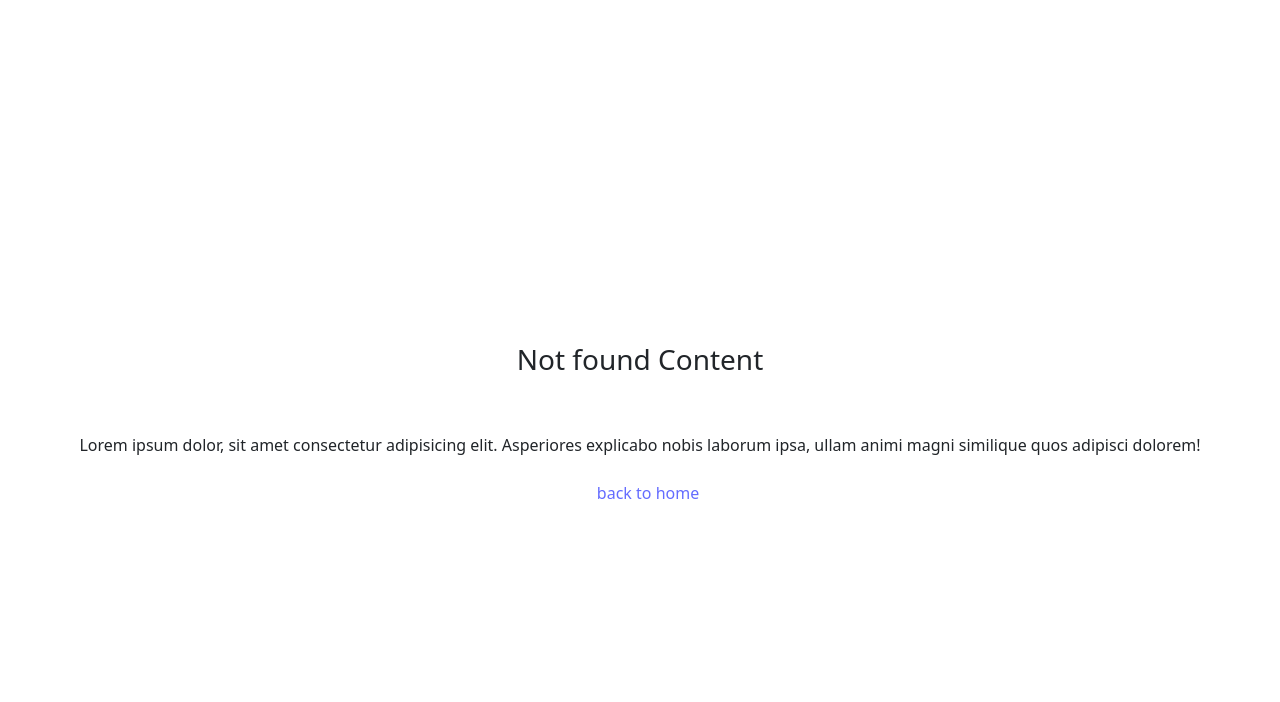
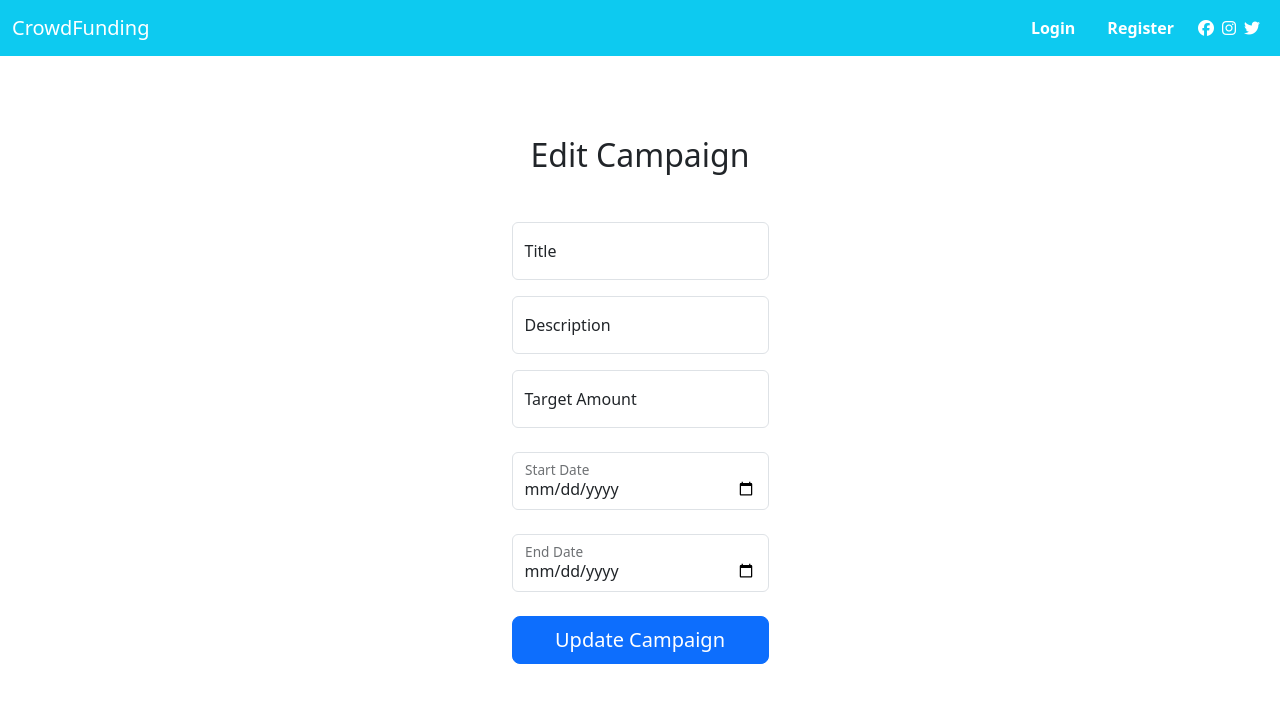
Before and after one commit to ziadKramzy/crowdfunding_frontend-, a React (Vite) app in the folder crowdfunding_project/: page /campaign/edit/1 in a window 1280 px wide. Before the commit this address had no page. Shown: the top 702 px of the page. Built offline with nearby package versions, Linux system fonts and the light colour scheme; no server answers.

Commit message:
delete and edit form added

```diff
--- a/crowdfunding_project/src/components/Navbar.jsx
+++ b/crowdfunding_project/src/components/Navbar.jsx
@@ -34,7 +34,7 @@ const Navbar = () => {
             <li className="nav-item mx-2">
               <NavLink className="nav-link text-white" to="/register">Register</NavLink>
             </li></>:<li className="nav-item mx-2">
-              <NavLink className="nav-link text-white" to="/login" onClick={()=>setUserLogin(null)}>Logout</NavLink>
+              <NavLink className="nav-link text-white" to="/login" onClick={()=>{setUserLogin(null); localStorage.removeItem('userId')}}>Logout</NavLink>
             </li>}
 
             <li className="nav-item d-flex gap-2 mx-2">
--- a/crowdfunding_project/src/pages/CampaignDetails.jsx
+++ b/crowdfunding_project/src/pages/CampaignDetails.jsx
@@ -1,6 +1,7 @@
 import { useParams, useNavigate } from "react-router-dom";
-import { useEffect, useState } from "react";
+import { useEffect, useState, useContext } from "react";
 import axios from "axios";
+import { UserContext } from "../UserContext";
 
 export const CampaignDetails = () => {
   const { id } = useParams();
@@ -9,11 +10,31 @@ export const CampaignDetails = () => {
   const [campaign, setCampaign] = useState(null);
   const [loading, setLoading] = useState(true);
   const [error, setError] = useState(null);
+  // const { setUserLogin, userId } = useContext(UserContext);
+  const userId = localStorage.getItem("userId");
+  const token = localStorage.getItem("userToken");
+
+  let handleDelete = async () => {
+    const response = await axios.delete(
+      `http://127.0.0.1:8000/api/projects/${id}/delete/`,
+      {
+        headers: {
+          Authorization: `Bearer ${token}`,
+        },
+      }
+    );
+
+    console.log(response);
+    navigate("/");
+  };
 
   useEffect(() => {
     const fetchCampaign = async () => {
       try {
-        const response = await axios.get(`http://127.0.0.1:8000/api/projects/${id}/`);
+        const response = await axios.get(
+          `http://127.0.0.1:8000/api/projects/${id}/`
+        );
+        console.log(userId, response.data);
         setCampaign(response.data);
       } catch (err) {
         setError("Failed to load campaign details.");
@@ -34,17 +55,43 @@ export const CampaignDetails = () => {
       </div>
     );
 
-  if (error)
-    return <div className="text-danger text-center mt-5">{error}</div>;
+  if (error) return <div className="text-danger text-center mt-5">{error}</div>;
 
   return (
     <div className="container mt-5">
       <h2 className="mb-4 text-center">{campaign.title}</h2>
       <div className="card p-4 shadow-sm">
-        <p><strong>Description:</strong> {campaign.description}</p>
-        <p><strong>Target Amount:</strong> ${campaign.target_amount}</p>
-        <p><strong>Start Date:</strong> {new Date(campaign.start_date).toLocaleDateString()}</p>
-        <p><strong>End Date:</strong> {new Date(campaign.end_date).toLocaleDateString()}</p>
+        <p>
+          <strong>Description:</strong> {campaign.description}
+        </p>
+        <p>
+          <strong>Target Amount:</strong> ${campaign.target_amount}
+        </p>
+        <p>
+          <strong>Start Date:</strong>{" "}
+          {new Date(campaign.start_date).toLocaleDateString()}
+        </p>
+        <p>
+          <strong>End Date:</strong>{" "}
+          {new Date(campaign.end_date).toLocaleDateString()}
+        </p>
+
+        {campaign.owner == userId && (
+          <div className="mt-4 d-flex justify-content-center gap-3">
+            <button
+              className="btn btn-primary"
+              onClick={() => {
+                navigate(`/campaign/edit/${campaign.id}`);
+              }}
+            >
+              Edit
+            </button>
+            <button className="btn btn-danger" onClick={handleDelete}>
+              Delete
+            </button>
+          </div>
+        )}
+
         <div className="text-center mt-4">
           <button className="btn btn-secondary" onClick={() => navigate("/")}>
             Back to Campaigns
--- /dev/null
+++ b/crowdfunding_project/src/pages/CampaignEdit.jsx
@@ -0,0 +1,193 @@
+import axios from "axios";
+import { useFormik } from "formik";
+import React, { useContext, useEffect, useState } from "react";
+import * as Yup from "yup";
+import { UserContext } from "../UserContext";
+import { useNavigate, useParams } from "react-router-dom";
+
+export const CampaignEdit = () => {
+  const [isLoading, setIsLoading] = useState(false);
+  const { userLogin } = useContext(UserContext);
+  const navigate = useNavigate();
+  const { id } = useParams();
+
+  const [initialValues, setInitialValues] = useState({
+    title: "",
+    description: "",
+    target_amount: "",
+    start_date: "",
+    end_date: "",
+  });
+
+  useEffect(() => {
+    const token = localStorage.getItem("userToken");
+    axios
+      .get(`http://127.0.0.1:8000/api/projects/${id}/`, {
+        headers: {
+          Authorization: `Bearer ${token}`,
+        },
+      })
+      .then((res) => {
+        const data = res.data;
+        setInitialValues({
+          title: data.title || "",
+          description: data.description || "",
+          target_amount: data.target_amount || "",
+          start_date: data.start_date || "",
+          end_date: data.end_date || "",
+        });
+      })
+      .catch((err) => {
+        console.error("Failed to load campaign:", err);
+        alert("Failed to load campaign.");
+      });
+  }, [id]);
+
+  const handleUpdate = (formValues) => {
+    const token = localStorage.getItem("userToken");
+    setIsLoading(true);
+    axios
+      .put(`http://127.0.0.1:8000/api/projects/${id}/update/`, formValues, {
+        headers: {
+          Authorization: `Bearer ${token}`,
+        },
+      })
+      .then((res) => {
+        console.log(res);
+        setIsLoading(false);
+        navigate(`/campaign-details/${id}`);
+      })
+      .catch((err) => {
+        console.log(err);
+        setIsLoading(false);
+        alert(`Failed to update campaign.\n${err.response.data.error}`);
+      });
+  };
+
+  const campaignValidationSchema = Yup.object({
+    title: Yup.string()
+      .required("Title is required")
+      .min(3, "Title must be at least 3 characters"),
+    description: Yup.string()
+      .required("Description is required")
+      .min(3, "Description must be at least 3 characters"),
+    target_amount: Yup.number()
+      .required("Target amount is required")
+      .positive("Amount must be positive")
+      .typeError("Amount must be a number"),
+    start_date: Yup.date().required("Start date is required"),
+    end_date: Yup.date().required("End date is required"),
+  });
+
+  const formik = useFormik({
+    enableReinitialize: true,
+    initialValues,
+    validationSchema: campaignValidationSchema,
+    onSubmit: handleUpdate,
+  });
+
+  return (
+    <>
+      <h2 className="text-dark text-center mb-5">Edit Campaign</h2>
+      <form onSubmit={formik.handleSubmit}>
+        <div className="form-floating mb-3">
+          <input
+            onChange={formik.handleChange}
+            onBlur={formik.handleBlur}
+            value={formik.values.title}
+            type="text"
+            name="title"
+            className="form-control"
+            id="floatingTitle"
+            placeholder="ex.animal help"
+          />
+          <label htmlFor="floatingTitle">Title</label>
+        </div>
+        {formik.errors.title && formik.touched.title && (
+          <div className="alert alert-danger">{formik.errors.title}</div>
+        )}
+
+        <div className="form-floating mb-3">
+          <input
+            onChange={formik.handleChange}
+            onBlur={formik.handleBlur}
+            value={formik.values.description}
+            type="text"
+            name="description"
+            className="form-control"
+            id="floatingDescription"
+            placeholder="ex.animal help description"
+          />
+          <label htmlFor="floatingDescription">Description</label>
+        </div>
+        {formik.errors.description && formik.touched.description && (
+          <div className="alert alert-danger">{formik.errors.description}</div>
+        )}
+
+        <div className="form-floating mb-4">
+          <input
+            onChange={formik.handleChange}
+            onBlur={formik.handleBlur}
+            value={formik.values.target_amount}
+            name="target_amount"
+            type="number"
+            className="form-control"
+            id="floatingTargetAmount"
+            placeholder="ex.30000"
+          />
+          <label htmlFor="floatingTargetAmount">Target Amount</label>
+        </div>
+        {formik.errors.target_amount && formik.touched.target_amount && (
+          <div className="alert alert-danger">
+            {formik.errors.target_amount}
+          </div>
+        )}
+
+        <div className="form-floating mb-4">
+          <input
+            onChange={formik.handleChange}
+            onBlur={formik.handleBlur}
+            value={formik.values.start_date}
+            name="start_date"
+            type="date"
+            className="form-control"
+            id="floatingStartDate"
+            placeholder="ex.2025-10-01"
+          />
+          <label htmlFor="floatingStartDate">Start Date</label>
+        </div>
+        {formik.errors.start_date && formik.touched.start_date && (
+          <div className="alert alert-danger">{formik.errors.start_date}</div>
+        )}
+
+        <div className="form-floating mb-4">
+          <input
+            onChange={formik.handleChange}
+            onBlur={formik.handleBlur}
+            value={formik.values.end_date}
+            name="end_date"
+            type="date"
+            className="form-control"
+            id="floatingEndDate"
+            placeholder="ex.2026-03-26"
+          />
+          <label htmlFor="floatingEndDate">End Date</label>
+        </div>
+        {formik.errors.end_date && formik.touched.end_date && (
+          <div className="alert alert-danger">{formik.errors.end_date}</div>
+        )}
+
+        <button
+          type="submit"
+          className="btn btn-primary btn-lg w-100 text-white"
+        >
+          {isLoading ? (
+            <i className="fas fa-spinner fa-spin"></i>
+          ) : (
+            "Update Campaign"
+          )}
+        </button>
+      </form>
+    </>
+  );
+};
--- a/crowdfunding_project/src/pages/Login.jsx
+++ b/crowdfunding_project/src/pages/Login.jsx
@@ -1,81 +1,131 @@
-import axios from 'axios'
-import { useFormik } from 'formik'
-import  { useContext, useEffect, useState } from 'react'
-import { Link, useNavigate } from 'react-router-dom'
-import * as Yup from 'yup'
-import { UserContext } from '../UserContext'
+import axios from "axios";
+import { useFormik } from "formik";
+import { useContext, useEffect, useState } from "react";
+import { Link, useNavigate } from "react-router-dom";
+import * as Yup from "yup";
+import { UserContext } from "../UserContext";
 
+const Login = () => {
+  let navigate = useNavigate();
+  let [loginerror, setLoginerror] = useState(null);
+  const [isloading, setIsloading] = useState(null);
+  let { setUserLogin } = useContext(UserContext);
 
- const Login =()=> {
-  let navigate = useNavigate()
-  let[loginerror , setLoginerror] = useState(null)
-  const [isloading , setIsloading] = useState(null)
-  let {setUserLogin} = useContext(UserContext);
-
-  let handleLogin= (values)=>{
-    setIsloading(true)
-axios.post('http://127.0.0.1:8000/api/login',values)
-.then((response)=>{console.log(response);
-  if(response.data.message ==='Login successful'){
-        localStorage.setItem('userToken' , response?.data?.tokens?.access)
-      setUserLogin(response?.data?.tokens?.access)
-  setIsloading(false)
-  navigate('/')
+  let handleLogin = (values) => {
+    setIsloading(true);
+    axios
+      .post("http://127.0.0.1:8000/api/login", values)
+      .then((response) => {
+        console.log(response);
+        if (response.data.message === "Login successful") {
+          localStorage.setItem("userToken", response?.data?.tokens?.access);
+          localStorage.setItem("userId", response?.data?.user?.id);
+          setUserLogin(response?.data?.tokens?.access);
+          setIsloading(false);
+          navigate("/");
         }
       })
-.catch((error)=>{console.log(error);
-    setIsloading(false)
-setLoginerror(error.message)
-})
-  }
+      .catch((error) => {
+        console.log(error);
+        setIsloading(false);
+        setLoginerror(error.message);
+      });
+  };
   let validationSchema = Yup.object().shape({
-  email: Yup.string().email('Invalid email').required('Please enter your email'),
-  password:Yup.string()
-  .matches(/^[A-Z][A-Za-z0-9@#$%^&*]{5,10}$/, 'Password must start with a capital letter, be 6–11 characters long, and can include @#$%^&*')
-  .required('Password is required'),})
+    email: Yup.string()
+      .email("Invalid email")
+      .required("Please enter your email"),
+    password: Yup.string()
+      .matches(
+        /^[A-Z][A-Za-z0-9@#$%^&*]{5,10}$/,
+        "Password must start with a capital letter, be 6–11 characters long, and can include @#$%^&*"
+      )
+      .required("Password is required"),
+  });
   let formik = useFormik({
     initialValues: {
-      email:'',
-      password:''
+      email: "",
+      password: "",
     },
-  validationSchema:validationSchema
-  ,
-   onSubmit:handleLogin
-}
-)
-useEffect(()=>{},[])
+    validationSchema: validationSchema,
+    onSubmit: handleLogin,
+  });
+  useEffect(() => {}, []);
   return (
     <>
-    {loginerror?<div className="alert alert-danger" role="alert">{loginerror}</div>
-:null}
+      {loginerror ? (
+        <div className="alert alert-danger" role="alert">
+          {loginerror}
+        </div>
+      ) : null}
       <div className="container d-flex justify-content-center mt-3 pt-5">
-  <div className="py-5 px-4 my-5   border-dark rounded-3 shadow-lg" style={{ maxWidth: '700px', width: '100%' }}>
+        <div
+          className="py-5 px-4 my-5   border-dark rounded-3 shadow-lg"
+          style={{ maxWidth: "700px", width: "100%" }}
+        >
           <h2 className="text-info  text-center">Login Now</h2>
 
           <form className="w-100 px-5 py-5" onSubmit={formik.handleSubmit}>
             <div className="form-floating mb-3 ">
-        <input onChange={formik.handleChange} onBlur={formik.handleBlur}  type="email" className="form-control px-5" id="floatingInput" name='email' placeholder="name@example.com" required />
+              <input
+                onChange={formik.handleChange}
+                onBlur={formik.handleBlur}
+                type="email"
+                className="form-control px-5"
+                id="floatingInput"
+                name="email"
+                placeholder="name@example.com"
+                required
+              />
               <label htmlFor="floatingInput">Email address</label>
             </div>
-{formik.errors.email && formik.touched.email?<div className="alert alert-danger" role="alert">{formik.errors.email}</div>
-:null}
+            {formik.errors.email && formik.touched.email ? (
+              <div className="alert alert-danger" role="alert">
+                {formik.errors.email}
+              </div>
+            ) : null}
             <div className="form-floating mb-4">
-        <input onChange={formik.handleChange} onBlur={formik.handleBlur} type="password" className="form-control" id="floatingPassword" name='password' placeholder="Password" required />
+              <input
+                onChange={formik.handleChange}
+                onBlur={formik.handleBlur}
+                type="password"
+                className="form-control"
+                id="floatingPassword"
+                name="password"
+                placeholder="Password"
+                required
+              />
               <label htmlFor="floatingPassword">Password</label>
             </div>
-{formik.errors.password && formik.touched.password?<div className="alert alert-danger" role="alert">{formik.errors.password}</div>
-:null}
+            {formik.errors.password && formik.touched.password ? (
+              <div className="alert alert-danger" role="alert">
+                {formik.errors.password}
+              </div>
+            ) : null}
 
-        <div >
-    <button type="submit" className="btn btn-info btn-lg text-white ">{isloading?<i className='fas fa-spinner fa-spin'></i>: 'Login'} </button>
+            <div>
+              <button type="submit" className="btn btn-info btn-lg text-white ">
+                {isloading ? (
+                  <i className="fas fa-spinner fa-spin"></i>
+                ) : (
+                  "Login"
+                )}{" "}
+              </button>
             </div>
-      <p className='mt-4 text-center me-1'>You don't have account? <Link className='nav-link d-inline fw-bold text-info' to='/register'><span> Register</span></Link></p>
+            <p className="mt-4 text-center me-1">
+              You don't have account?{" "}
+              <Link
+                className="nav-link d-inline fw-bold text-info"
+                to="/register"
+              >
+                <span> Register</span>
+              </Link>
+            </p>
           </form>
         </div>
       </div>
+    </>
+  );
+};
 
-    </>
-  )
-}
-
-export default Login
+export default Login;
```
Also changed, not shown: crowdfunding_project/src/routes/RouteList.jsx (+15 -14 lines). Lines whose indentation alone changed are shown as unchanged.
